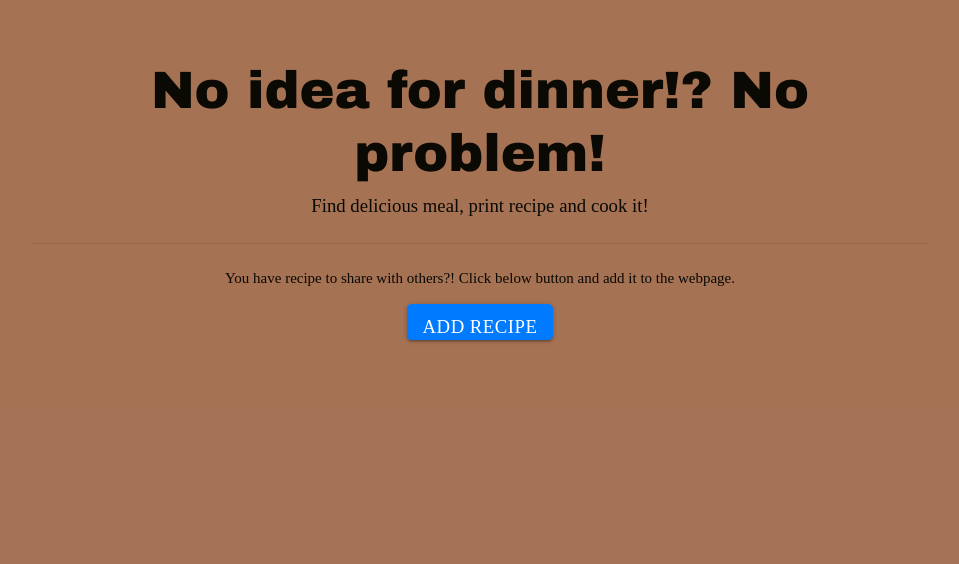
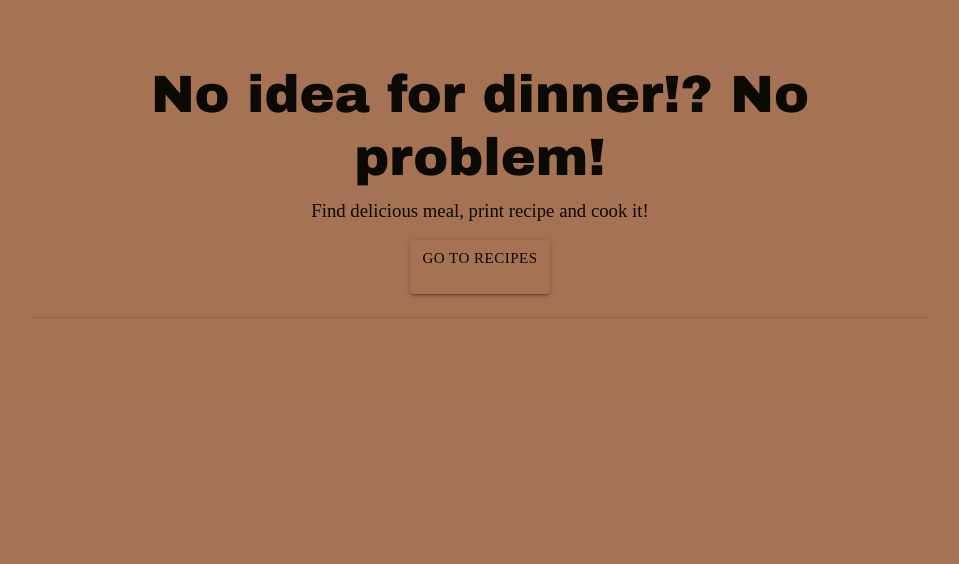
Before and after one commit to dejvoss/cs_cdins-msp3-recipe-book, a Flask app: page / in a window 1280 px wide. Shown: the part 236-800 px from the top of the page, without its empty margins (160-1119 px from the left). Run offline with Flask 2, Linux system fonts and the light colour scheme; some libraries are stand-ins or nearby versions; some web fonts are replaced.

Commit message:
Add my class to navbar and style color when hover links; Style video captions and button

```diff
--- a/templates/base.html
+++ b/templates/base.html
@@ -22,7 +22,7 @@
 </head>
 <body>
     <div class="navbar-fixed">
-    <nav>
+    <nav class="main-navbar">
         <div class="nav-wrapper">
           <a href="#" class="brand-logo">
               <img src="../static/images/logo-img-2.jpg" class="logo-img" alt="logo picture with cooker hanging book">
--- a/templates/index.html
+++ b/templates/index.html
@@ -6,12 +6,14 @@
     <video autoplay muted id="myMainVideo" >
         <source src="{{url_for('static', filename='video/main_video.mp4')}}" type="video/mp4">
     </video>
+    <div class="video-filter"></div>
     <div class="video-content">
         <h1 class="display-4">No idea for dinner!? No problem!</h1>
         <p class="lead">Find delicious meal, print recipe and cook it!</p>
+        <a class="btn btn-large my-btn-class">Go to recipes</a>
         <hr class="my-4">
-        <p>You have recipe to share with others?! Click below button and add it to the webpage.</p>
+        <!-- <p>You have recipe to share with others?! Click below button and add it to the webpage.</p>
         <a class="btn btn-primary btn-lg" href="#" role="button">Add recipe</a>
-      </div>
+      </div> -->
 </header>
 {% endblock %}
```
